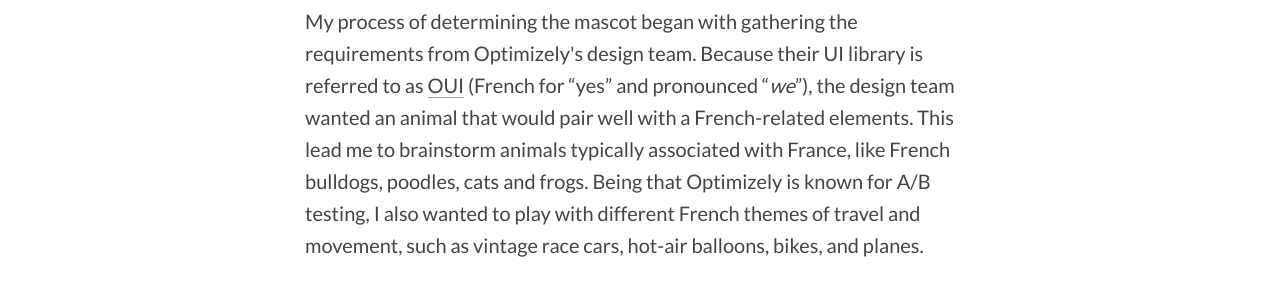
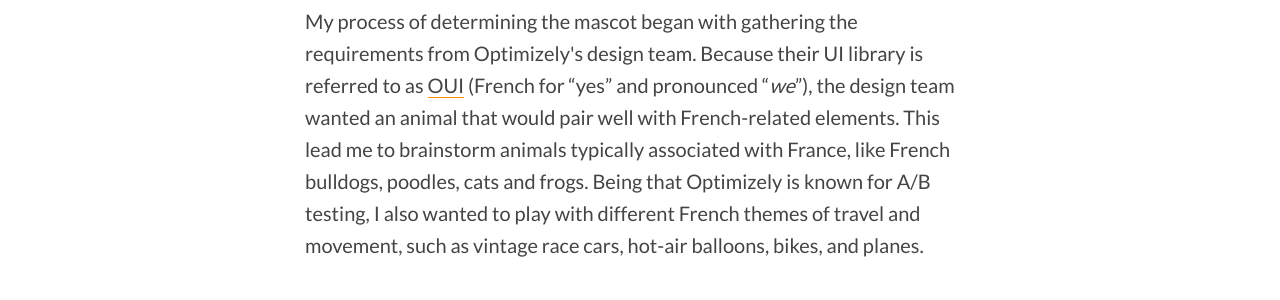
Before and after one commit to btamps/btamps.github.io, a Jekyll site: the page built from _posts/2016-04-17-oui-mascot.markdown, in a window 1280 px wide and 900 px high, scrolled down 1117 px. Shown: the part 187-487 px from the top of the window. Built offline with Jekyll 4.4.1, drawn with Linux system fonts in a browser that asks for light colours; nearby versions of some CDN libraries.

Commit message:
content edits

```diff
--- a/_posts/2016-04-17-oui-mascot.markdown
+++ b/_posts/2016-04-17-oui-mascot.markdown
@@ -48,7 +48,7 @@
   <div class="row">
     <div class="col-sm-7 description center">
       <h2>Concept Sketches</h2>
-      <p>My process of determining the mascot began with gathering the requirements from Optimizely's design team. Because their UI library is referred to as <a href="https://github.com/optimizely/oui" target="_blank">OUI</a> (French for “yes” and pronounced “<i>we</i>”), the design team wanted an animal that would pair well with a French-related elements. This lead me to brainstorm animals typically associated with France, like French bulldogs, poodles, cats and frogs. Being that Optimizely is known for A/B testing, I also wanted to play with different French themes of travel and movement, such as vintage race cars, hot-air balloons, bikes, and planes.</p>
+      <p>My process of determining the mascot began with gathering the requirements from Optimizely's design team. Because their UI library is referred to as <a href="https://github.com/optimizely/oui" target="_blank">OUI</a> (French for “yes” and pronounced “<i>we</i>”), the design team wanted an animal that would pair well with French-related elements. This lead me to brainstorm animals typically associated with France, like French bulldogs, poodles, cats and frogs. Being that Optimizely is known for A/B testing, I also wanted to play with different French themes of travel and movement, such as vintage race cars, hot-air balloons, bikes, and planes.</p>
     </div>
   </div>
 
```
